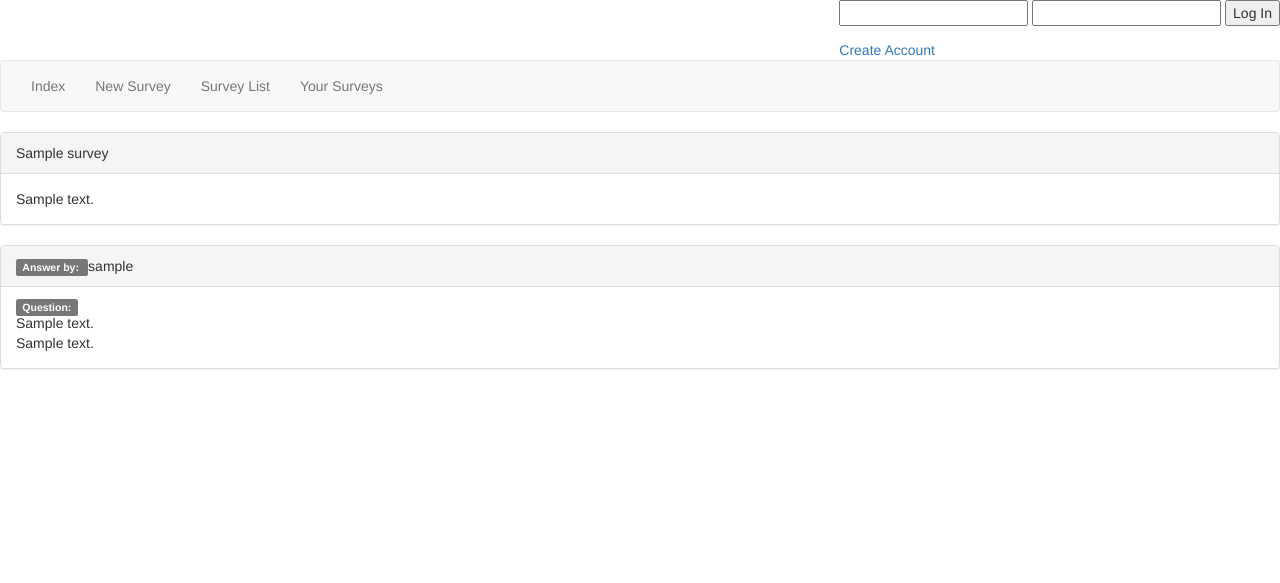
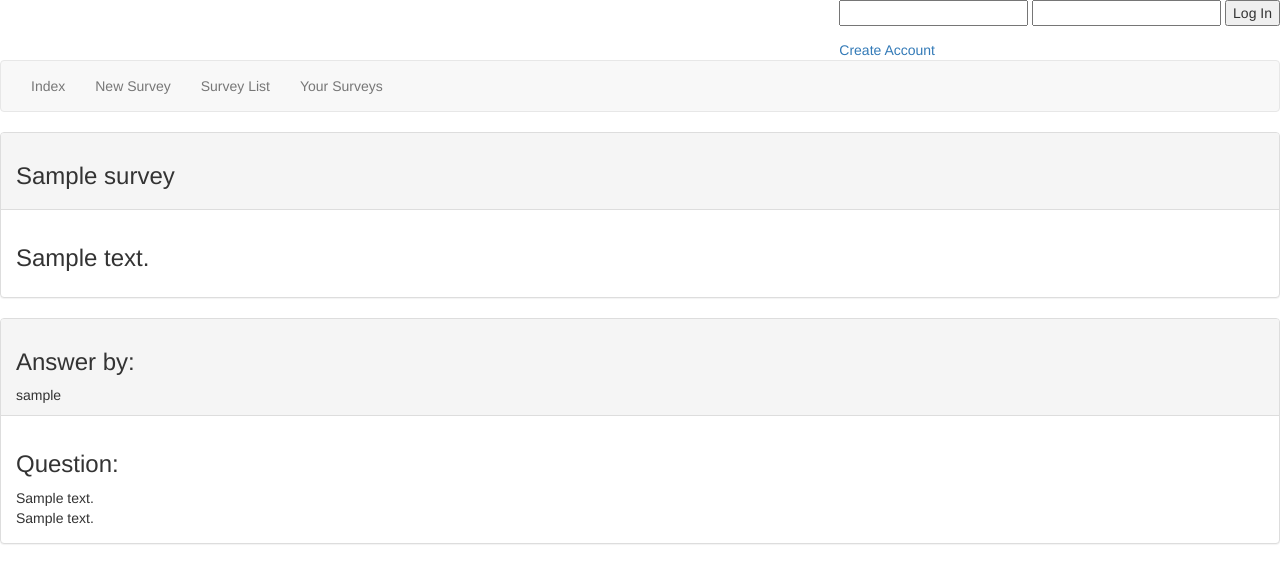
Before and after one commit to JHadley1406/survey, a Django app: template templates/taken_survey.html in a window 1280 px wide. Shown: the top 583 px of the page. Run offline with Django 3.2, Linux system fonts and the light colour scheme; the template is opened without the code that fills it: values that come from a table or form of the project are taken from there, others are empty; tables that the repository leaves empty hold one stand-in row (values such as "Sample post"); parts of the project's set-up code (start-up, migrations or seed data) failed here and were passed over; some libraries are stand-ins or nearby versions.

Commit message:
ui: Changed labels to headers

```diff
--- a/templates/taken_survey.html
+++ b/templates/taken_survey.html
@@ -2,20 +2,20 @@
 {% block body %}
 <div class="panel panel-default">
     <div class="panel-heading">
-        {{ survey.name }}
+        <h3>{{ survey.name }}</h3>
     </div>
     <div class="panel-body">
-        {{ survey.description }}
+        <h3>{{ survey.description }}</h3>
     </div>
 </div>
     <div class="panel panel-default">
     {% for answer in answers %}
         <div class="panel-heading">
-            <span class="label label-default">Answer by: </span><span>{{ answer.taker }}</span>
+            <h3>Answer by: </h3><span>{{ answer.taker }}</span>
         </div>
         <div class="panel-body">
             <div>
-                <span class="label label-default">Question:</span>
+                <h3>Question:</h3>
             </div>
             <div>{{ answer.question.text }}</div>
             <div>{{ answer.body }}</div>
```
